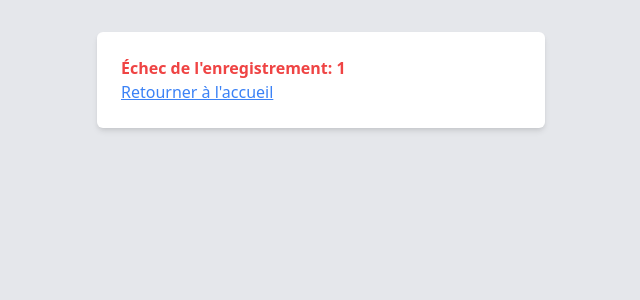
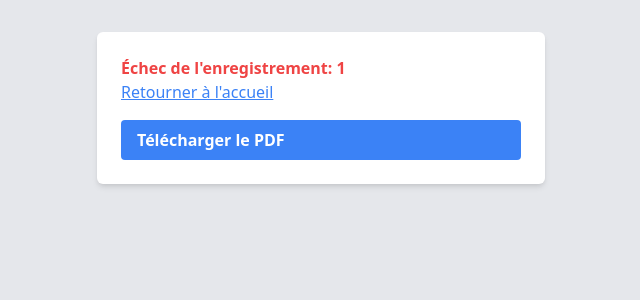
Before and after one commit to Kaotiik2/AP, a PHP site: page /views/admission/pre_admission_result.php?error=1 in a window 1280 px wide. Shown: the top 300 px of the page, without its empty margins (319-959 px from the left). Run offline with PHP 8.4, Linux system fonts and the light colour scheme.

Commit message:
Update pre_admission_result.php

```diff
--- a/views/admission/pre_admission_result.php
+++ b/views/admission/pre_admission_result.php
@@ -14,6 +14,11 @@
         <p id="success_message" class="hidden text-green-500 font-bold">Enregistrement réussi !</p>
         <p id="error_message" class="hidden text-red-500 font-bold">Échec de l'enregistrement: <?php echo $_GET["error"]; ?></p>
         <a href="/controller/panel.php" class="text-blue-500 underline">Retourner à l'accueil</a>
+
+        <!-- Ajout du bouton pour télécharger le PDF -->
+        <a href="/pdf.php" class="block mt-4 bg-blue-500 hover:bg-blue-700 text-white font-bold py-2 px-4 rounded">
+            Télécharger le PDF
+        </a>
     </div>
 </body>
 
```
